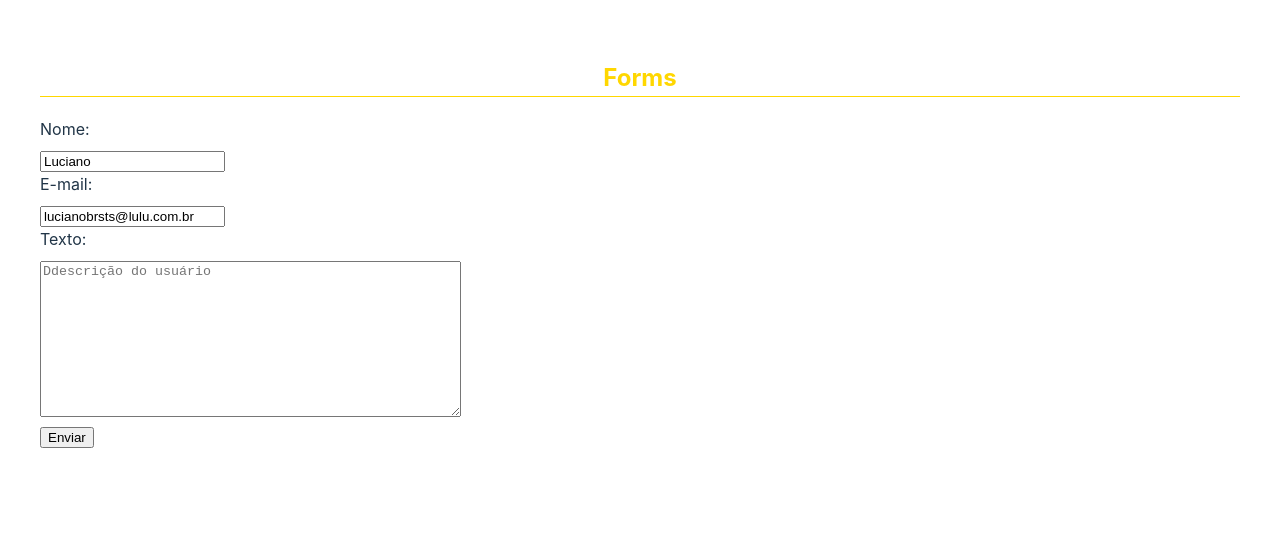
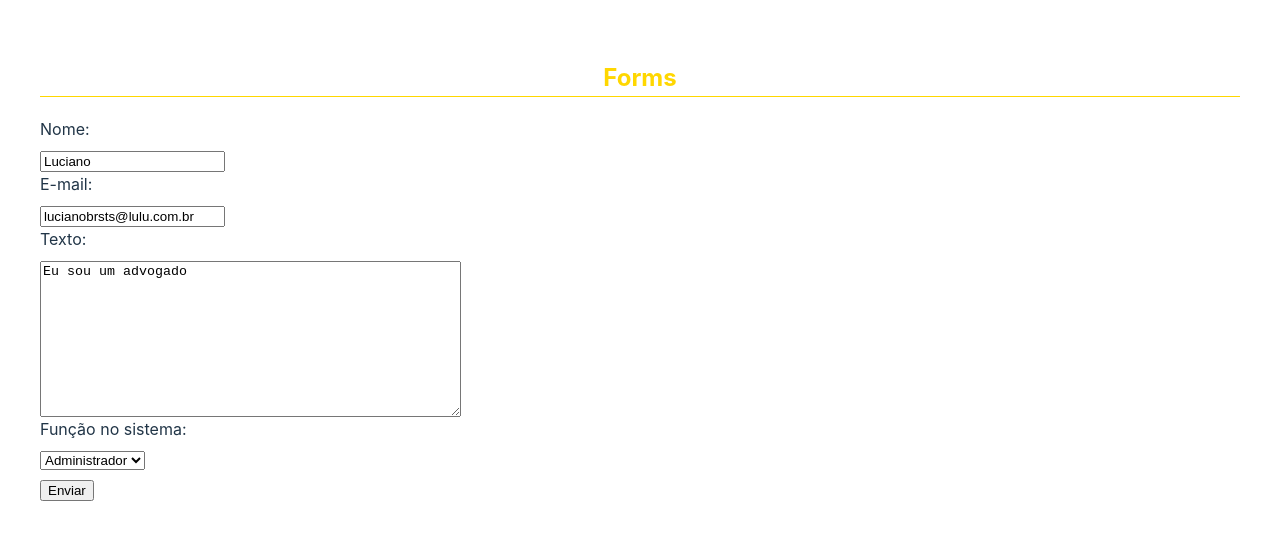
Before and after one commit to lucianobrsts/cursoreactudemy, a React (Vite) app in the folder 5_FORM_EM_REACT/forms/: page / in a window 1280 px wide. Shown: the top 540 px of the page. Built offline with nearby package versions, Linux system fonts and the light colour scheme.

Commit message:
Select no react

```diff
--- a/5_FORM_EM_REACT/forms/src/App.jsx
+++ b/5_FORM_EM_REACT/forms/src/App.jsx
@@ -1,18 +1,23 @@
-import { useState } from 'react'
-import reactLogo from './assets/react.svg'
-import viteLogo from '/vite.svg'
-import './App.css'
-import MyForm from './components/MyForm'
+import { useState } from "react";
+import "./App.css";
+import MyForm from "./components/MyForm";
 
 function App() {
-  const [count, setCount] = useState(0)
+  const [count, setCount] = useState(0);
 
   return (
     <div>
-      <h2 className='titulo'>Forms</h2>
-      <MyForm user={{name: "Luciano", email: "lucianobrsts@lulu.com.br"}} />
+      <h2 className="titulo">Forms</h2>
+      <MyForm
+        user={{
+          name: "Luciano",
+          email: "lucianobrsts@lulu.com.br",
+          bio: "Eu sou um advogado",
+          role: "admin",
+        }}
+      />
     </div>
-  )
+  );
 }
 
-export default App
+export default App;
--- a/5_FORM_EM_REACT/forms/src/components/MyForm.jsx
+++ b/5_FORM_EM_REACT/forms/src/components/MyForm.jsx
@@ -7,7 +7,8 @@ const MyForm = ({ user }) => {
   // 3- Gerenciamento de dados
   const [name, setName] = useState(user ? user.name : "");
   const [email, setEmail] = useState(user ? user.email : "");
-  const [bio, setBio] = useState();
+  const [bio, setBio] = useState(user ? user.bio : "");
+  const [role, setRole] = useState(user ? user.role : "");
 
   const handleNome = (e) => {
     setName(e.target.value);
@@ -19,7 +20,7 @@ const MyForm = ({ user }) => {
   const handleSubmit = (event) => {
     event.preventDefault();
     console.log("Enviando o formulário!");
-    console.log(name, email, bio);
+    console.log(name, email, bio, role);
 
     // validação
     // envio
@@ -58,6 +59,7 @@ const MyForm = ({ user }) => {
             value={email}
           />
         </label>
+
         {/* 8 - textarea */}
         <label>
           <span>Texto:</span>
@@ -70,6 +72,16 @@ const MyForm = ({ user }) => {
             value={bio}
           ></textarea>
         </label>
+
+        <label>
+            <span>Função no sistema:</span>
+            <select name="role" onChange={(e) => setRole(e.target.value)} value={role}>
+                <option>Selecione:</option>
+                <option value="user">Usuário</option>
+                <option value="editar">Editor</option>
+                <option value="admin">Administrador</option>
+            </select>
+        </label>
         <input type="submit" value="Enviar" />
       </form>
     </div>
```
